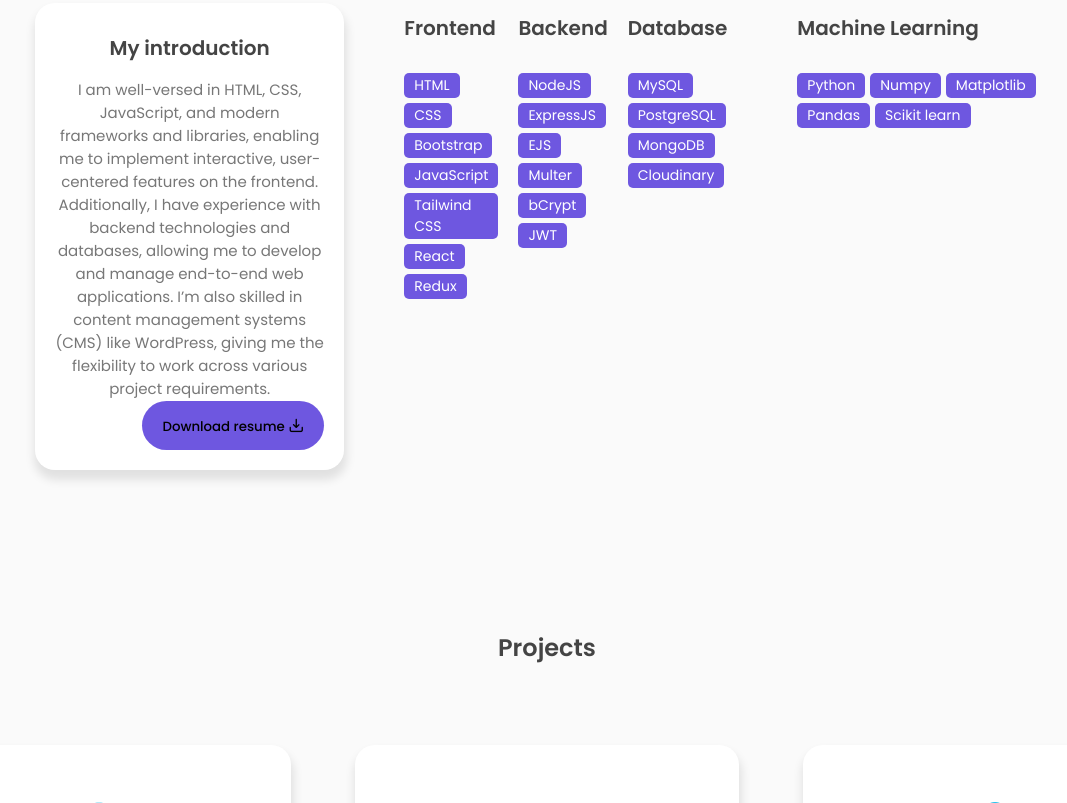
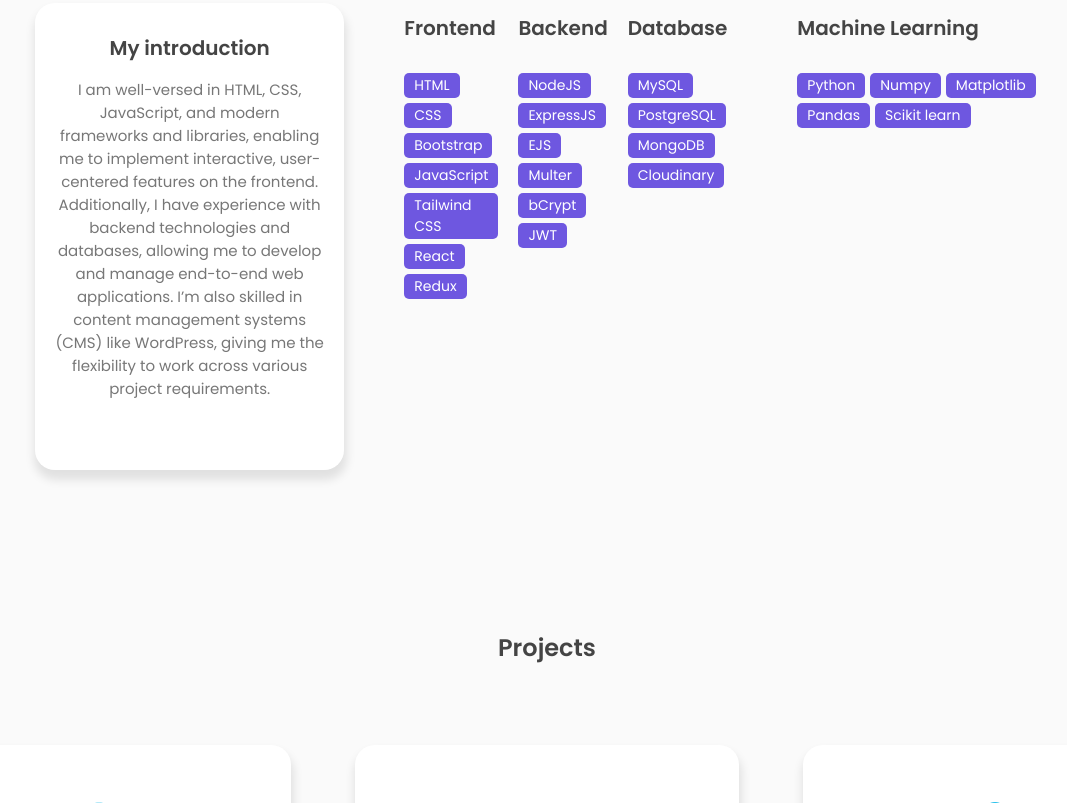
Before and after one commit to SohamAnwane111/Portfolio, a plain HTML site: page index.html in a window 1280 px wide. Shown: the part 992-1795 px from the top of the page, without its empty margins (93-1160 px from the left). Drawn offline with nearby package versions, Linux system fonts and the light colour scheme.

Commit message:
Update index.html

```diff
--- a/index.html
+++ b/index.html
@@ -133,11 +133,6 @@
                 <p>
                   I am well-versed in HTML, CSS, JavaScript, and modern frameworks and libraries, enabling me to implement interactive, user-centered features on the frontend. Additionally, I have experience with backend technologies and databases, allowing me to develop and manage end-to-end web applications. I’m also skilled in content management systems (CMS) like WordPress, giving me the flexibility to work across various project requirements.
                 </p>
-                <div class="about-btn">
-                  <button class="btn">
-                    <a target="_blank" href="https://drive.google.com/file/d/1LXyWX0GM0Kwip_4FlC7b1pLGKWEgn8an/view?usp=drive_link">Download resume <i class="uil uil-import"></i></a>
-                  </button>
-                </div>
               </div>
             </div>
             <div class="col">
```
